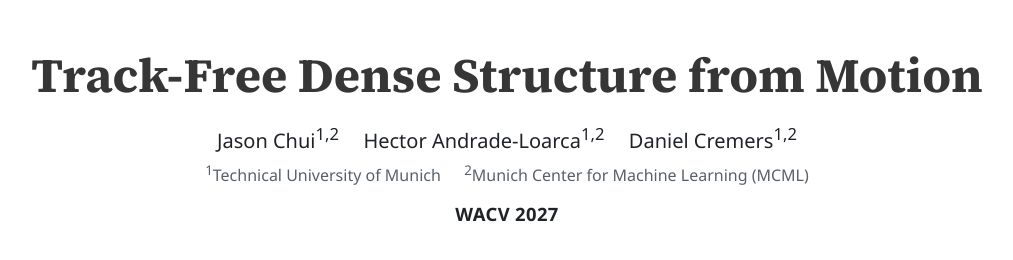
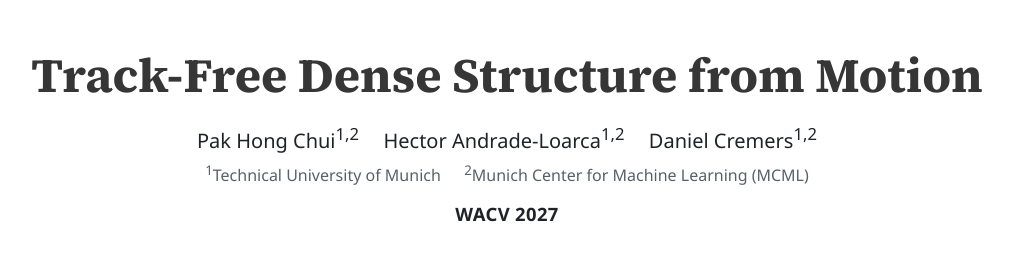
Before and after one commit to cphjsn/tfd-sfm, a plain HTML site: page index.html in a window 1280 px wide. Shown: the whole page, without its empty margins (133-1146 px from the left). Drawn offline with nearby package versions, Linux system fonts and the light colour scheme.

Commit message:
Author name: Pak Hong Chui

```diff
--- a/index.html
+++ b/index.html
@@ -25,7 +25,7 @@
     <div class="container is-max-desktop has-text-centered">
       <h1 class="title is-1 publication-title">Track-Free Dense Structure from Motion</h1>
       <div class="is-size-5 publication-authors">
-        <span class="author-block">Jason Chui<sup>1,2</sup></span>
+        <span class="author-block">Pak Hong Chui<sup>1,2</sup></span>
         <span class="author-block">Hector Andrade-Loarca<sup>1,2</sup></span>
         <span class="author-block">Daniel Cremers<sup>1,2</sup></span>
       </div>
```
